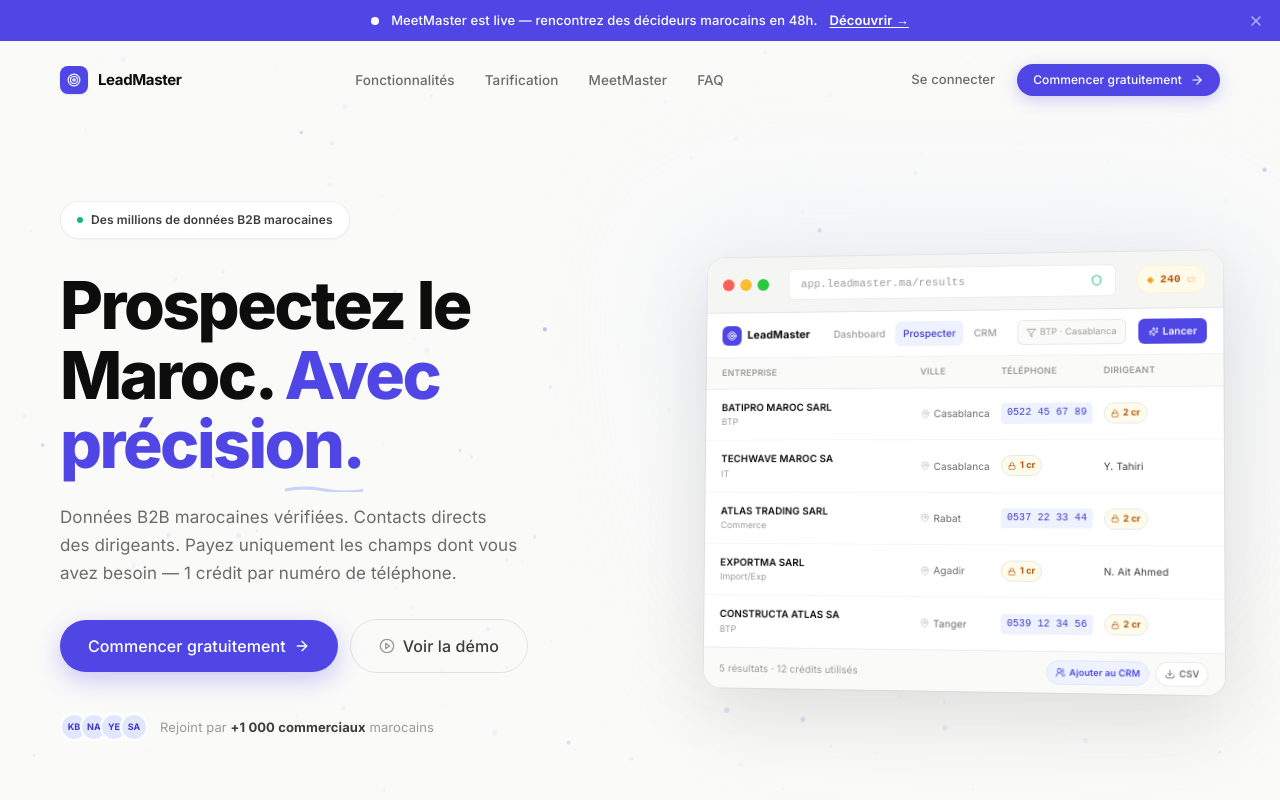
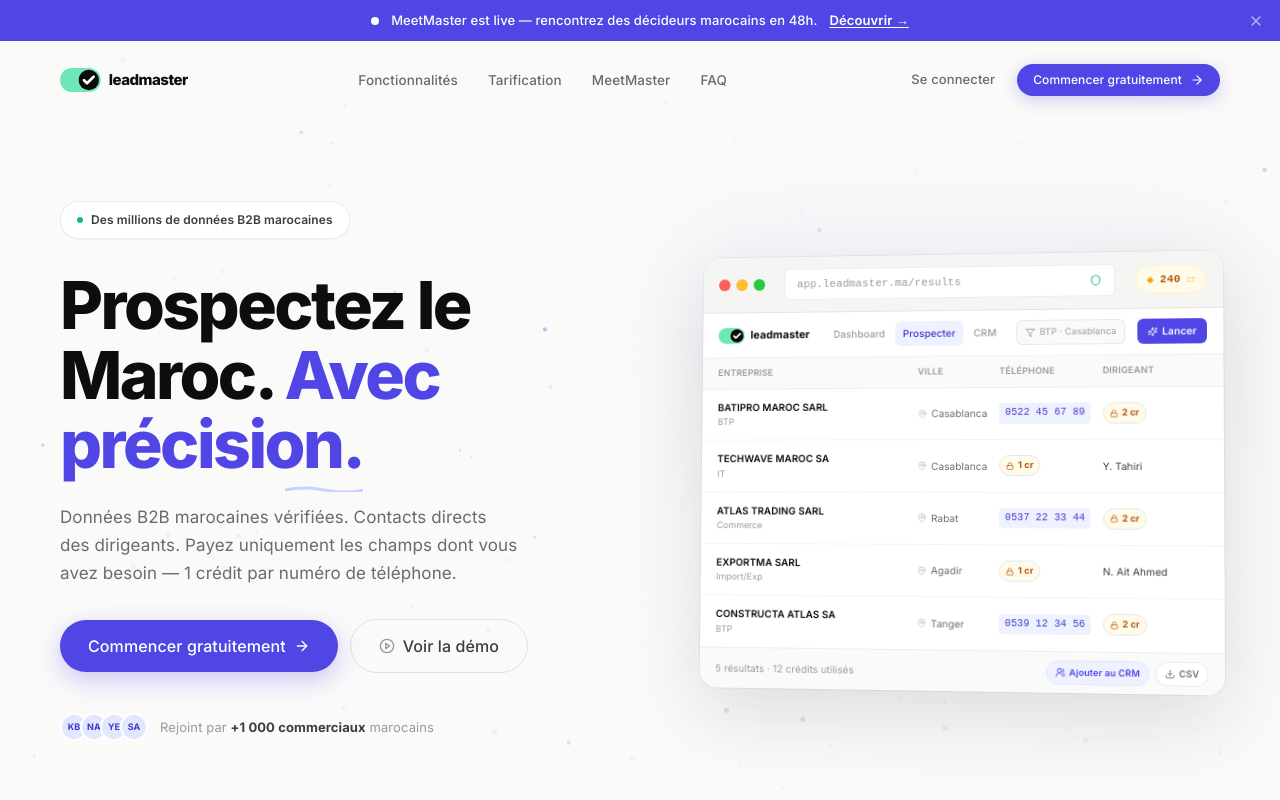
Before and after one commit to underfirex0/leadmaster-v2, a Next.js app: page / in a window 1280 px wide. Shown: the top 800 px of the page. Built offline with nearby package versions, Linux system fonts and the light colour scheme.

Commit message:
feat: new logo across app (navbar, admin, landing, auth, favicon)

```diff
--- a/src/app/(auth)/login/page.tsx
+++ b/src/app/(auth)/login/page.tsx
@@ -4,6 +4,7 @@
 import { useRouter, useSearchParams } from 'next/navigation'
 import { createClient } from '@/lib/supabase/client'
 import { AlertCircle, Loader2, Target, ArrowRight } from 'lucide-react'
+import { Logo } from '@/components/Logo'
 
 function LoginForm() {
   const router = useRouter()
@@ -57,10 +58,7 @@
       <div className="w-full max-w-[400px]">
         <div className="text-center mb-8">
           <Link href="/" className="inline-flex items-center gap-2 mb-6 group">
-            <div className="w-8 h-8 bg-brand-600 rounded-[9px] flex items-center justify-center group-hover:bg-brand-700 transition-colors shadow-sm">
-              <Target className="w-4 h-4 text-white" />
-            </div>
-            <span className="font-bold text-ink-1 text-[16px] tracking-tight">LeadScout</span>
+            <Logo markSize={26} wordmarkClassName="text-ink-1 text-[16px]" />
           </Link>
           <h1 className="font-bold text-ink-1 mb-2" style={{ fontSize: '24px', letterSpacing: '-0.5px' }}>Bon retour 👋</h1>
           <p className="text-[14px] text-ink-3">
--- a/src/app/(auth)/register/page.tsx
+++ b/src/app/(auth)/register/page.tsx
@@ -4,6 +4,7 @@
 import { useRouter } from 'next/navigation'
 import { createClient } from '@/lib/supabase/client'
 import { AlertCircle, Loader2, CheckCircle, Target, ArrowRight, Check } from 'lucide-react'
+import { Logo } from '@/components/Logo'
 
 export default function RegisterPage() {
   const router = useRouter()
@@ -42,10 +43,7 @@
       <div className="w-full max-w-[400px]">
         <div className="text-center mb-8">
           <Link href="/" className="inline-flex items-center gap-2 mb-6 group">
-            <div className="w-8 h-8 bg-brand-600 rounded-[9px] flex items-center justify-center group-hover:bg-brand-700 transition-colors shadow-sm">
-              <Target className="w-4 h-4 text-white" />
-            </div>
-            <span className="font-bold text-ink-1 text-[16px] tracking-tight">LeadScout</span>
+            <Logo markSize={26} wordmarkClassName="text-ink-1 text-[16px]" />
           </Link>
           <h1 className="font-bold text-ink-1 mb-2" style={{ fontSize: '24px', letterSpacing: '-0.5px' }}>Créer un compte</h1>
           <div className="inline-flex items-center gap-1.5 bg-emerald-50 border border-emerald-100 rounded-pill px-3 py-1.5 text-[12px] font-semibold text-emerald-700 mb-1">
--- a/src/app/page.tsx
+++ b/src/app/page.tsx
@@ -11,6 +11,7 @@
   PlayCircle, Globe, BarChart2, CalendarClock, Filter, Unlock
 } from 'lucide-react'
 import { cn } from '@/lib/utils'
+import { Logo, LogoMark } from '@/components/Logo'
 
 // No ScrollTrigger — using IntersectionObserver instead (production-safe)
 const HeroCanvas = dynamic(
@@ -76,10 +77,7 @@
         <div className={cn('flex items-center justify-between px-5 h-14 rounded-pill transition-all duration-300',
           scrolled ? 'bg-white/95 backdrop-blur-xl shadow-[0_4px_32px_rgba(0,0,0,0.07),0_0_0_1px_rgba(0,0,0,0.05)]' : 'bg-transparent')}>
           <Link href="/" className="flex items-center gap-2.5 shrink-0 group" aria-label="LeadMaster">
-            <div className="w-7 h-7 bg-brand-600 rounded-lg flex items-center justify-center shadow-sm group-hover:bg-brand-700 transition-colors">
-              <Target className="w-3.5 h-3.5 text-white" />
-            </div>
-            <span className="font-bold text-ink-1 text-[15px] tracking-tight">LeadMaster</span>
+            <Logo markSize={24} wordmarkClassName="text-ink-1 text-[15px]" />
           </Link>
           <div className="hidden md:flex items-center gap-0.5">
             {links.map(l => (
@@ -142,8 +140,8 @@
         </div>
         <div className="bg-white px-4 py-2.5 border-b border-[rgba(0,0,0,0.05)] flex items-center gap-3">
           <div className="flex items-center gap-1.5">
-            <div className="w-5 h-5 bg-brand-600 rounded-md flex items-center justify-center"><Target className="w-2.5 h-2.5 text-white" /></div>
-            <span className="text-[11px] font-bold text-ink-1">LeadMaster</span>
+            <LogoMark size={16} />
+            <span className="text-[11px] font-bold text-ink-1 lowercase">leadmaster</span>
           </div>
           <div className="flex items-center gap-0.5 ml-1">
             {['Dashboard','Prospecter','CRM'].map((item, i) => (
@@ -641,8 +639,7 @@
         <div className="grid grid-cols-2 md:grid-cols-4 gap-10 mb-14">
           <div className="col-span-2 md:col-span-1">
             <div className="flex items-center gap-2.5 mb-5">
-              <div className="w-7 h-7 bg-brand-600 rounded-lg flex items-center justify-center"><Target className="w-3.5 h-3.5 text-white"/></div>
-              <span className="font-bold text-white text-[15px] tracking-tight">LeadMaster</span>
+              <Logo markSize={24} wordmarkClassName="text-white text-[15px]" />
             </div>
             <p className="text-[13px] text-[rgba(255,255,255,0.35)] leading-relaxed mb-5 max-w-[200px]">La plateforme de prospection B2B pour le marché marocain.</p>
             <div className="flex items-center gap-1.5 text-[11px] text-[rgba(255,255,255,0.3)]"><Globe className="w-3 h-3"/><span>Casablanca · Maroc</span></div>
--- a/src/components/AdminNav.tsx
+++ b/src/components/AdminNav.tsx
@@ -6,6 +6,7 @@
   FileText, BarChart2, LogOut, Target, Shield, Activity, Crown
 } from 'lucide-react'
 import { cn } from '@/lib/utils'
+import { Logo } from '@/components/Logo'
 
 const NAV = [
   { href: '/admin',                 label: 'Dashboard',        icon: LayoutDashboard, exact: true },
@@ -39,10 +40,7 @@
       {/* Logo */}
       <div className="p-5 border-b border-[rgba(0,0,0,0.05)] shrink-0">
         <Link href="/dashboard" className="flex items-center gap-2 mb-2 group">
-          <div className="w-7 h-7 bg-brand-600 rounded-[8px] flex items-center justify-center group-hover:bg-brand-700 transition-colors">
-            <Target className="w-3.5 h-3.5 text-white" />
-          </div>
-          <span className="font-bold text-ink-1 text-[14px] tracking-tight">LeadMaster</span>
+          <Logo markSize={22} wordmarkClassName="text-ink-1 text-[14px]" />
         </Link>
         <div className="flex items-center gap-1.5">
           <Shield className="w-3 h-3 text-brand-600" />
--- a/src/components/AdminShell.tsx
+++ b/src/components/AdminShell.tsx
@@ -8,6 +8,7 @@
 } from 'lucide-react'
 import { useState, useEffect } from 'react'
 import { createPortal } from 'react-dom'
+import { Logo } from '@/components/Logo'
 import { cn } from '@/lib/utils'
 
 interface AdminShellProps {
@@ -50,14 +51,9 @@
       {/* Logo */}
       <div className={cn('px-5 py-5 border-b', mobile ? 'border-gray-100' : 'border-white/10')}>
         <Link href="/admin" className="flex items-center gap-2.5">
-          <div className="w-8 h-8 bg-indigo-600 rounded-lg flex items-center justify-center">
-            <Target className="w-4 h-4 text-white" />
-          </div>
-          <div>
-            <span className={cn('font-bold text-[14px] block leading-none', mobile ? 'text-gray-900' : 'text-white')}>LeadMaster</span>
-            <span className={cn('text-[10px] font-medium', mobile ? 'text-gray-400' : 'text-gray-400')}>Administration</span>
-          </div>
+          <Logo markSize={26} wordmarkClassName={cn(mobile ? 'text-gray-900' : 'text-white', 'text-[14px]')} />
         </Link>
+        <span className={cn('text-[10px] font-medium mt-1 block', mobile ? 'text-gray-400' : 'text-gray-400')}>Administration</span>
       </div>
 
       {/* Nav */}
@@ -115,10 +111,7 @@
       {/* Mobile header */}
       <div className="lg:hidden fixed top-0 left-0 right-0 z-40 bg-gray-900 px-4 h-14 flex items-center justify-between">
         <Link href="/admin" className="flex items-center gap-2">
-          <div className="w-7 h-7 bg-indigo-600 rounded-lg flex items-center justify-center">
-            <Target className="w-3.5 h-3.5 text-white" />
-          </div>
-          <span className="font-bold text-white text-[14px]">Admin</span>
+          <Logo markSize={22} wordmarkClassName="text-white text-[14px]" />
         </Link>
         <div className="flex items-center gap-2">
           {totalPending > 0 && (
--- /dev/null
+++ b/src/components/Logo.tsx
@@ -0,0 +1,61 @@
+import { cn } from '@/lib/utils'
+
+interface LogoMarkProps {
+  className?: string
+  size?: number
+}
+
+/**
+ * The LeadMaster logo mark — a mint-green toggle switch with a checkmark,
+ * recreated as pure SVG so it stays perfectly crisp at any size (navbar,
+ * favicon, footer, etc.) instead of a raster PNG that blurs when scaled.
+ */
+export function LogoMark({ className, size = 28 }: LogoMarkProps) {
+  const h = size
+  const w = size * 1.7
+  return (
+    <svg
+      width={w}
+      height={h}
+      viewBox="0 0 68 40"
+      fill="none"
+      xmlns="http://www.w3.org/2000/svg"
+      className={className}
+      aria-hidden="true"
+    >
+      <rect width="68" height="40" rx="20" fill="#6EE7B7" />
+      <circle cx="48" cy="20" r="17" fill="#0A0A0A" />
+      <path
+        d="M40 20.5L45 25.5L56 14.5"
+        stroke="#FFFDF7"
+        strokeWidth="4.5"
+        strokeLinecap="round"
+        strokeLinejoin="round"
+      />
+    </svg>
+  )
+}
+
+interface LogoProps {
+  className?: string
+  markSize?: number
+  showWordmark?: boolean
+  wordmarkClassName?: string
+}
+
+/** Full lockup: mark + "leadmaster" wordmark, used in navbars/headers/footers */
+export function Logo({ className, markSize = 24, showWordmark = true, wordmarkClassName }: LogoProps) {
+  return (
+    <span className={cn('inline-flex items-center gap-2', className)}>
+      <LogoMark size={markSize} />
+      {showWordmark && (
+        <span
+          className={cn('font-extrabold tracking-tight lowercase', wordmarkClassName)}
+          style={{ letterSpacing: '-0.5px' }}
+        >
+          leadmaster
+        </span>
+      )}
+    </span>
+  )
+}
--- a/src/components/Navbar.tsx
+++ b/src/components/Navbar.tsx
@@ -3,6 +3,7 @@
 import { usePathname, useRouter } from 'next/navigation'
 import { createClient } from '@/lib/supabase/client'
 import { Search, LayoutDashboard, Wallet, LogOut, ChevronDown, Users2, Crown, Target, Settings, Database, Upload, Menu, X, Unlock } from 'lucide-react'
+import { Logo } from '@/components/Logo'
 import { useState, useEffect, useRef } from 'react'
 import { createPortal } from 'react-dom'
 import type { Profile } from '@/types'
@@ -55,10 +56,7 @@
       <header className="sticky top-0 z-40 bg-white/95 backdrop-blur-xl border-b border-gray-100 shadow-sm">
         <div className="max-w-[1280px] mx-auto px-4 h-14 flex items-center gap-3">
           <Link href="/dashboard" className="flex items-center gap-2 shrink-0">
-            <div className="w-7 h-7 bg-indigo-600 rounded-lg flex items-center justify-center shadow-sm">
-              <Target className="w-3.5 h-3.5 text-white" />
-            </div>
-            <span className="font-bold text-gray-900 text-[15px] tracking-tight">LeadMaster</span>
+            <Logo markSize={22} wordmarkClassName="text-gray-900 text-[15px]" />
           </Link>
 
           <nav className="hidden lg:flex items-center gap-0.5 mx-4 flex-1">
@@ -143,7 +141,7 @@
           <div className="absolute inset-0 bg-black/40" />
           <div className="relative ml-auto w-[280px] h-full bg-white flex flex-col" onClick={e => e.stopPropagation()}>
             <div className="flex items-center justify-between px-4 py-4 border-b">
-              <span className="font-bold text-gray-900">LeadMaster</span>
+              <Logo markSize={20} wordmarkClassName="text-gray-900 text-[14px]" />
               <button onClick={() => setMobileOpen(false)}><X className="w-5 h-5 text-gray-400" /></button>
             </div>
             <nav className="flex-1 p-3 space-y-1">
```
Also changed, not shown: src/app/layout.tsx (+1 -1 lines).
